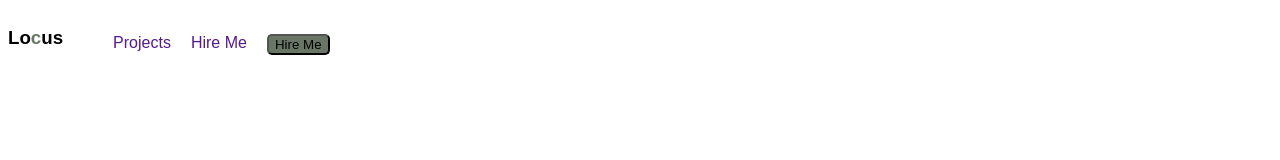
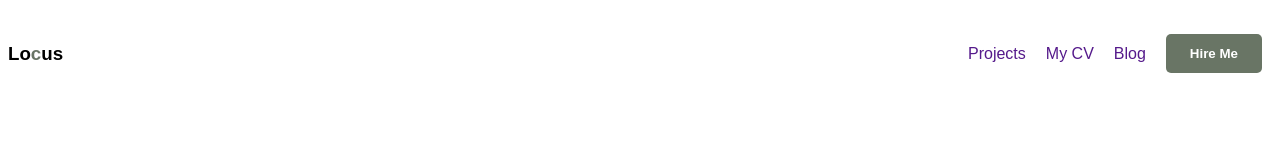
Before and after one commit to MohammadSoyaibHossainRatul/A-Portfolio, a plain HTML site: page index.html in a window 1280 px wide. Drawn offline with Linux system fonts and the light colour scheme; a web font is replaced by a local one.

Commit message:
nav fixed almost

```diff
--- a/index.html
+++ b/index.html
@@ -16,7 +16,8 @@
                 <h3 class="nav-title">Lo<span class="text-primary">c</span>us</h3>
                <ul>
                 <li><a href="">Projects</a></li>
-                <li><a href="">Hire Me</a></li>
+                <li><a href="">My CV</a></li>
+                <li><a href="">Blog</a></li>
                 <li><button class="btn-primary">Hire Me</button></li>
                </ul>
             </nav>
--- a/styles/portfolio.css
+++ b/styles/portfolio.css
@@ -7,10 +7,17 @@ body{
 .btn-primary{
     border-radius: 5px;
     background: #697565;
+    border: 0;
+    color: white;
+    font-weight: 600;
+    /* font-size: 16px; */
+    padding: 12px 24px;
 }
 /* nav related styles */
 nav{
     display: flex;
+    justify-content: space-between;
+    align-items: center;
 }
 .nav-title{
     color: black;
@@ -21,6 +28,7 @@ nav{
 }
 nav > ul{
     display: flex;
+    align-items: center;
 }
 nav li{
     list-style-type: none;
```
